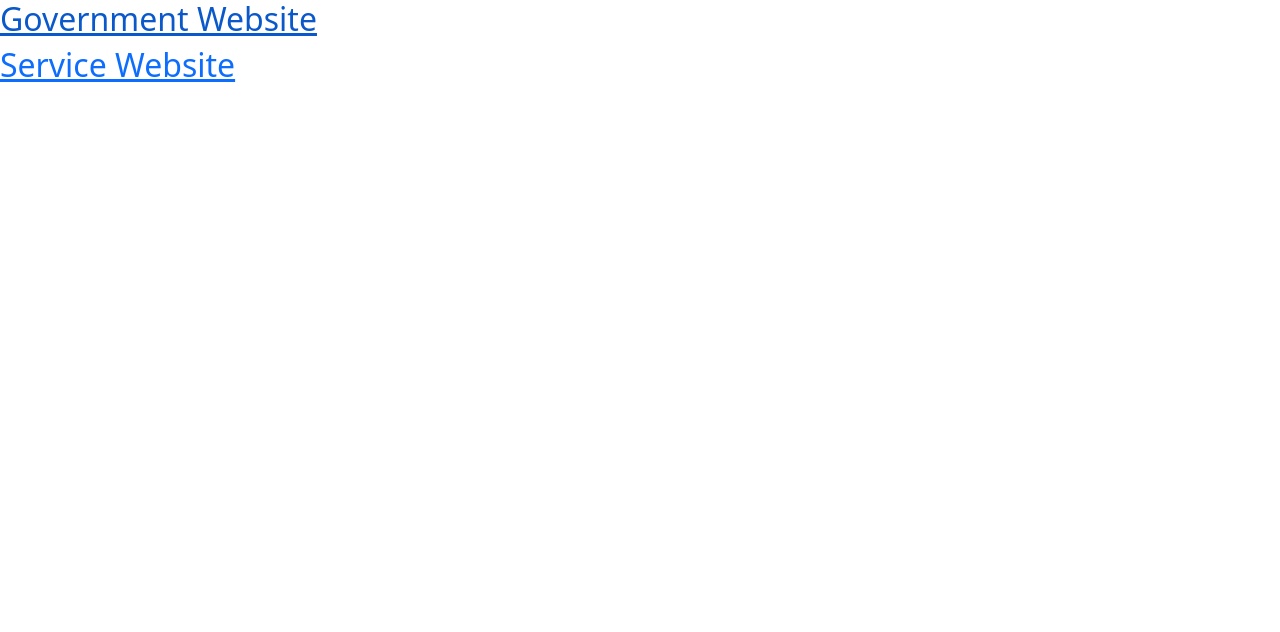
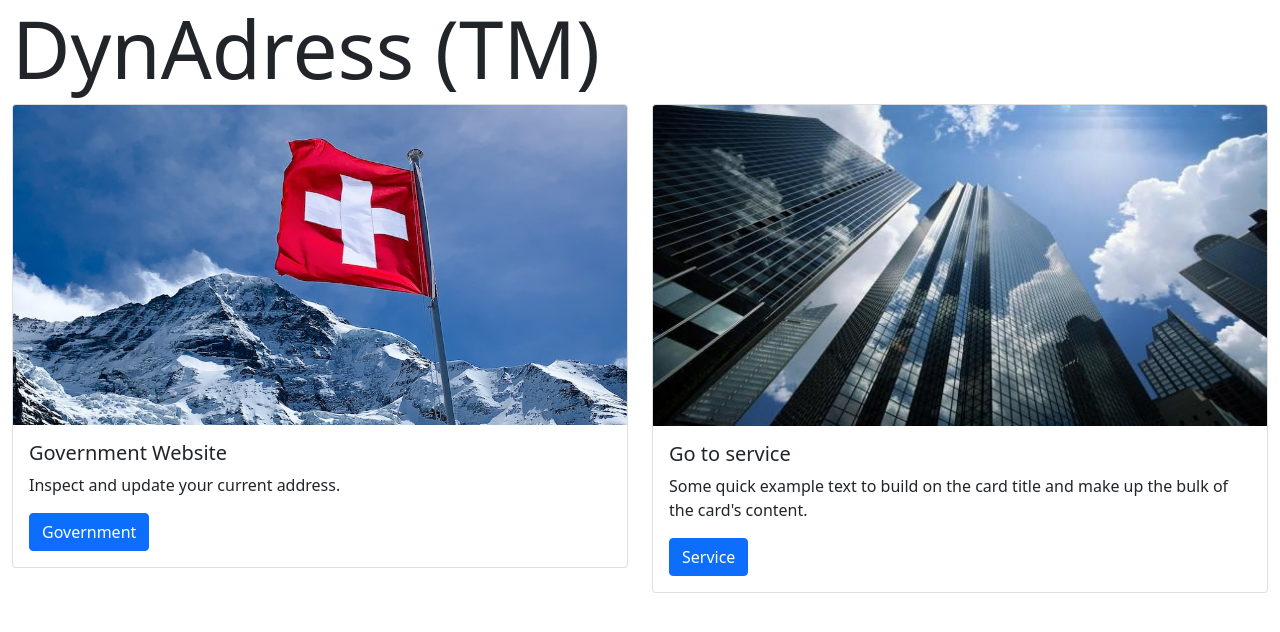
Before and after one commit to lucashc/LauzHack, a plain HTML site: page website/index.html in a window 1280 px wide. Drawn offline with nearby package versions, Linux system fonts and the light colour scheme.

Commit message:
Beautify home page

```diff
--- a/website/index.html
+++ b/website/index.html
@@ -1,20 +1,50 @@
 <!doctype html>
 <html lang="en">
-  <head>
+
+<head>
     <meta charset="utf-8">
     <meta name="viewport" content="width=device-width, initial-scale=1">
-    <link href="https://cdn.jsdelivr.net/npm/bootstrap@5.0.2/dist/css/bootstrap.min.css" rel="stylesheet" integrity="sha384-EVSTQN3/azprG1Anm3QDgpJLIm9Nao0Yz1ztcQTwFspd3yD65VohhpuuCOmLASjC" crossorigin="anonymous">
+    <link href="https://cdn.jsdelivr.net/npm/bootstrap@5.0.2/dist/css/bootstrap.min.css" rel="stylesheet"
+        integrity="sha384-EVSTQN3/azprG1Anm3QDgpJLIm9Nao0Yz1ztcQTwFspd3yD65VohhpuuCOmLASjC" crossorigin="anonymous">
 
     <title>Test Server</title>
-  </head>
-  <body>
-    <a href="government.html"><h2>Government Website</h2></a>
-    <a href="service.html"><h2>Service Website</h2></a>
+</head>
+
+<body>
+    <div class="container-fluid">
+        <h1 class="display-1">DynAdress (TM)</h1>
+        <div class="row">
+            <div class="col-sm-6">
+                <div class="card">
+                    <img src="img/swiss-flag-2.png" class="card-img-top" alt="Swiss flag">
+                    <div class="card-body">
+                        <h5 class="card-title">Government Website</h5>
+                        <p class="card-text">Inspect and update your current address.</p>
+                        <a href="government.html" class="btn btn-primary">Government</a>
+                    </div>
+                </div>
+            </div>
+            <div class="col-sm-6">
+                <div class="card">
+                    <img src="img/bank.jpg" class="card-img-top" alt="Bank">
+                    <div class="card-body">
+                        <h5 class="card-title">Go to service</h5>
+                        <p class="card-text">Some quick example text to build on the card title and make up the bulk of the card's
+                            content.</p>
+                        <a href="service.html" class="btn btn-primary">Service</a>
+                    </div>
+                </div>
+            </div>
+        </div>
+    </div>
 
 
-    <script src="https://cdn.jsdelivr.net/npm/bootstrap@5.0.2/dist/js/bootstrap.bundle.min.js" integrity="sha384-MrcW6ZMFYlzcLA8Nl+NtUVF0sA7MsXsP1UyJoMp4YLEuNSfAP+JcXn/tWtIaxVXM" crossorigin="anonymous"></script>
+    <script src="https://cdn.jsdelivr.net/npm/bootstrap@5.0.2/dist/js/bootstrap.bundle.min.js"
+        integrity="sha384-MrcW6ZMFYlzcLA8Nl+NtUVF0sA7MsXsP1UyJoMp4YLEuNSfAP+JcXn/tWtIaxVXM"
+        crossorigin="anonymous"></script>
     <script src="https://ajax.googleapis.com/ajax/libs/jquery/3.6.1/jquery.min.js"></script>
     <script type="text/javascript" src="shared.js"></script>
     <script type="text/javascript" src="index.js"></script>
-  </body>
+</body>
+
 </html>
```
Also changed, not shown: website/img/bank.jpg (added), website/img/swiss-flag-2.png (added), website/img/swiss-flag.jpg (added).
